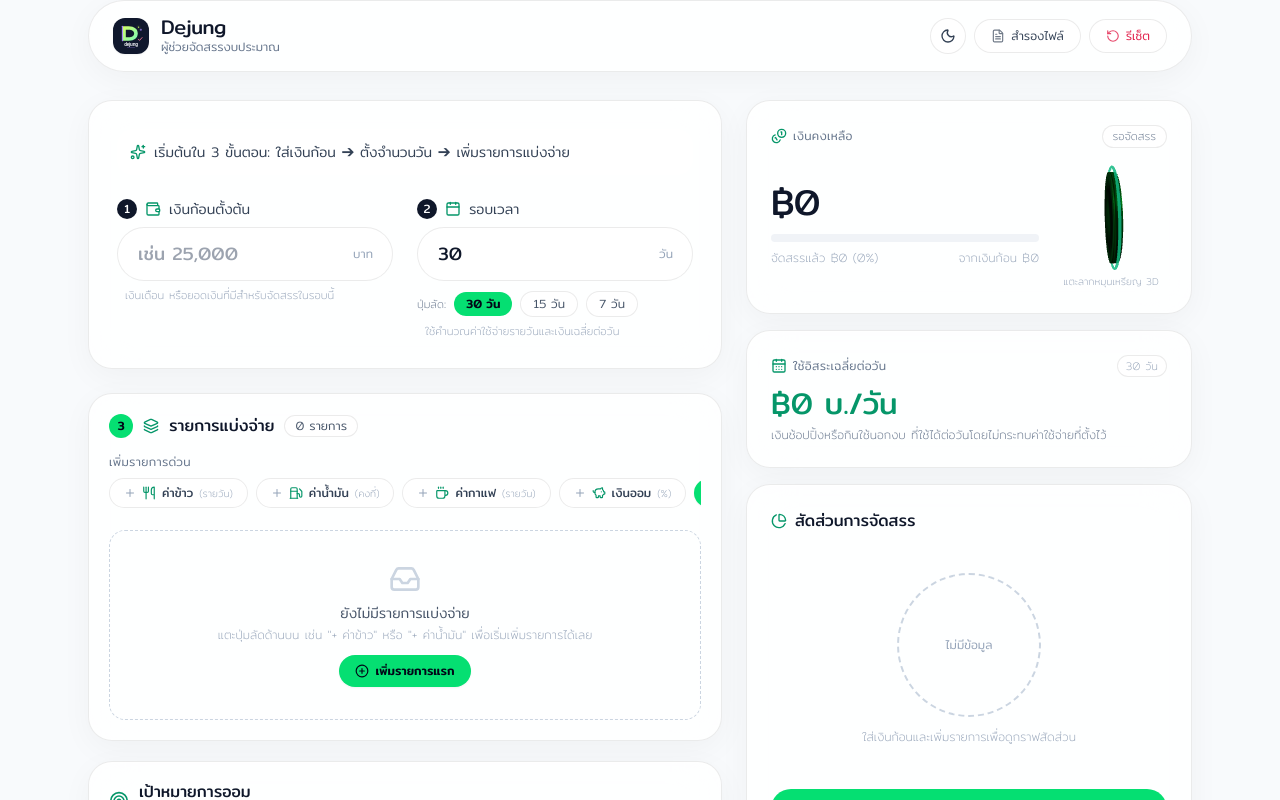
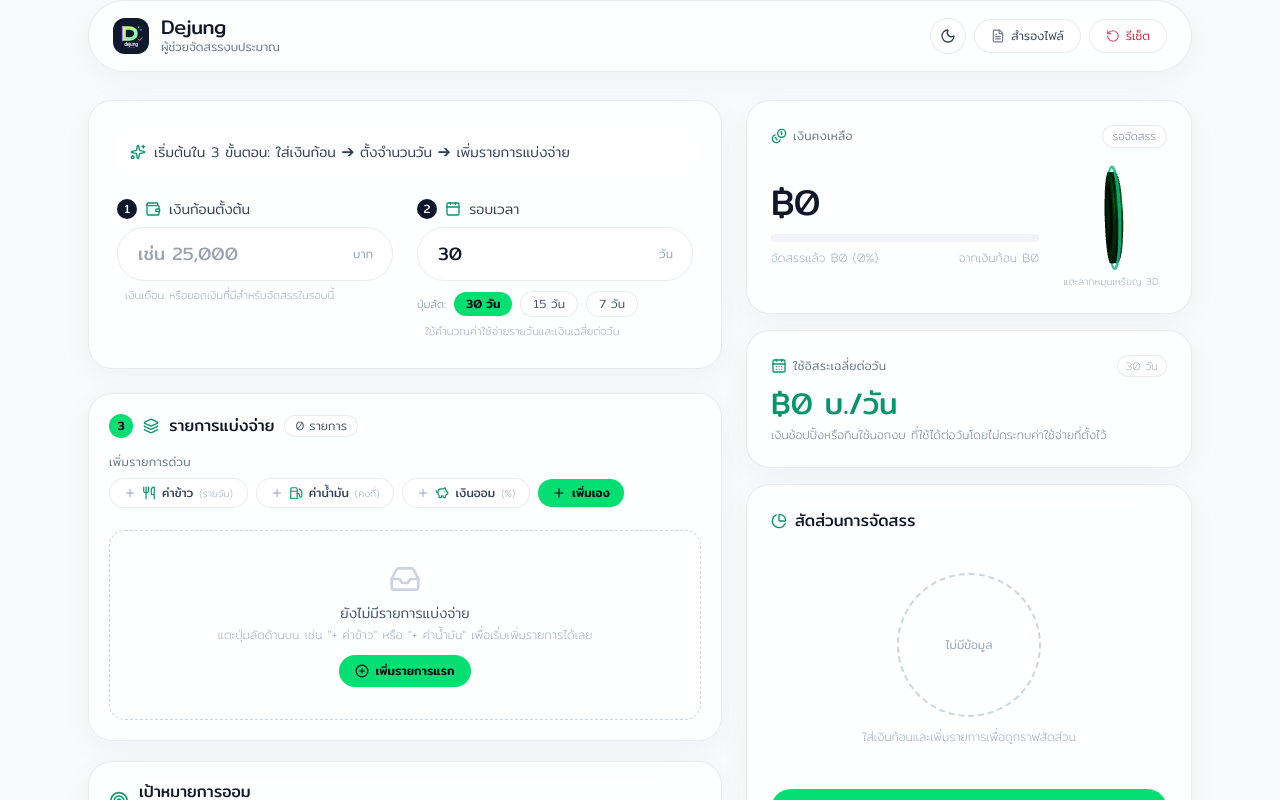
Before and after one commit to Jett1208/Dejung, a React (Vite) app: page / in a window 1280 px wide. Shown: the top 800 px of the page. Built offline with nearby package versions, Linux system fonts and the light colour scheme.

Commit message:
fix(ui): orient 3D coin 'D' upright (+90deg) and remove coffee chip from quick add

```diff
--- a/src/components/Dejung3DCoin.tsx
+++ b/src/components/Dejung3DCoin.tsx
@@ -70,9 +70,9 @@ export const Dejung3DCoin: React.FC<Dejung3DCoinProps> = ({ isOverAllocated }) =
       ctx.fillText('D', 128, 134);
     }
     const coinTexture = new THREE.CanvasTexture(canvas);
-    // Rotate texture 180 degrees so 'D' is standing upright
+    // Rotate texture 90 degrees (+Math.PI / 2) so 'D' is standing upright with vertical spine on left
     coinTexture.center.set(0.5, 0.5);
-    coinTexture.rotation = Math.PI;
+    coinTexture.rotation = Math.PI / 2;
 
     const coinMat = new THREE.MeshStandardMaterial({
       color: isOverAllocated ? 0xff477e : 0x05df72,
--- a/src/components/QuickAddChips.tsx
+++ b/src/components/QuickAddChips.tsx
@@ -1,5 +1,5 @@
 import React from 'react';
-import { Plus, Utensils, Fuel, Coffee, PiggyBank } from 'lucide-react';
+import { Plus, Utensils, Fuel, PiggyBank } from 'lucide-react';
 import type { AllocationItem, AllocationRule } from '../domain/types';
 
 interface QuickAddChipsProps {
@@ -20,13 +20,6 @@ export const QuickAddChips: React.FC<QuickAddChipsProps> = ({ onAdd }) => {
       icon: Fuel,
       rule: 'fixed' as AllocationRule,
       defaultVal: 1500,
-      isSavings: false,
-    },
-    {
-      label: 'ค่ากาแฟ',
-      icon: Coffee,
-      rule: 'daily' as AllocationRule,
-      defaultVal: 60,
       isSavings: false,
     },
     {
```
